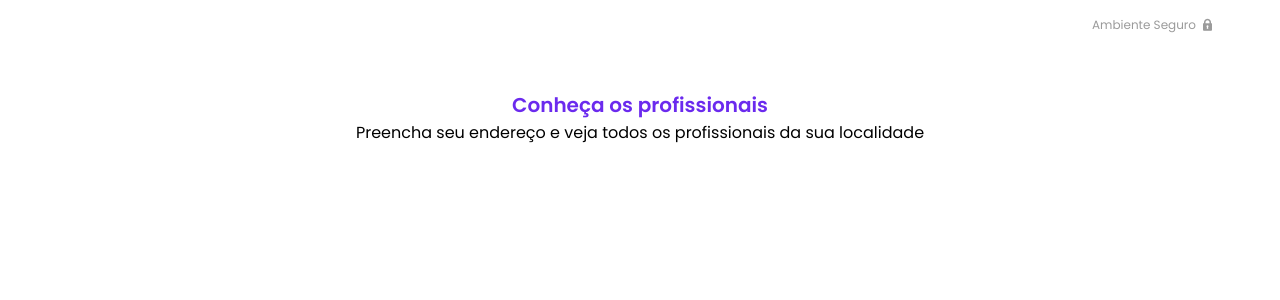
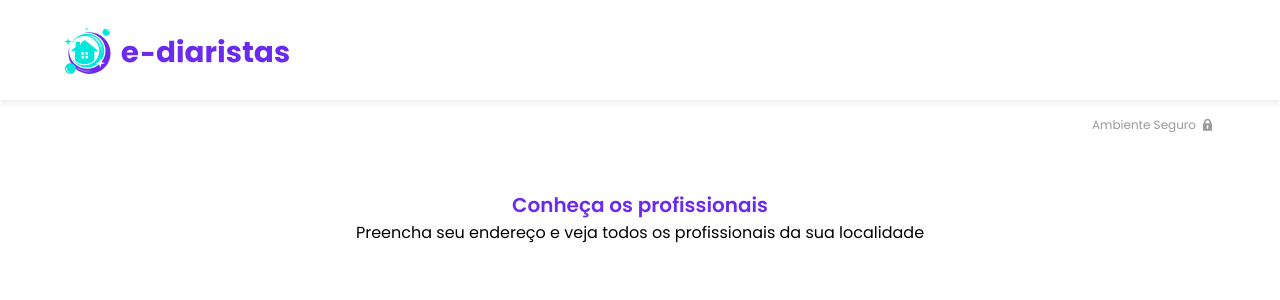
Before and after one commit to nathabonfim59/ediaristas, a Next.js app: page / in a window 1280 px wide. Shown: the top 300 px of the page. Built offline with nearby package versions, Linux system fonts and the light colour scheme.

Commit message:
add(components): Header - Adição de cabeçalho com container

```diff
--- a/src/pages/_app.tsx
+++ b/src/pages/_app.tsx
@@ -3,6 +3,7 @@
 import { ThemeProvider } from "@mui/material";
 import theme from "ui/themes/theme";
 import Head from "next/head";
+import Header from "ui/components/surfaces/Header/Header";
 
 function MyApp({ Component, pageProps }: AppProps) {
   return (
@@ -25,6 +26,7 @@
         />
       </Head>
       <ThemeProvider theme={theme}>
+        <Header />
         <Component {...pageProps} />
       </ThemeProvider>
     </>
--- /dev/null
+++ b/src/ui/components/surfaces/Header/Header.style.tsx
@@ -0,0 +1,28 @@
+import { styled } from "@mui/material/styles";
+import { AppBar } from "@mui/material";
+
+export const HeaderAppBar = styled(AppBar)`
+    background-color: ${({theme}) => theme.palette.background.paper};
+    box-shadow: 0px 5px 4px rgba(0, 0, 0, 0.05);
+
+    ${({ theme }) => theme.breakpoints.up('md')} {
+        .MuiToolbar-root {
+            height: 100px;
+        }
+    }
+
+    ${({ theme }) => theme.breakpoints.down('md')} {
+        .MuiToolbar-root {
+            display: flex;
+            justify-content: center;
+        }
+    }
+`;
+
+export const HeaderLogo = styled('img')`
+    height: 25px;
+
+    ${({ theme }) => theme.breakpoints.up('md')} {
+        height: 47px;
+    }
+`;
--- /dev/null
+++ b/src/ui/components/surfaces/Header/Header.tsx
@@ -0,0 +1,17 @@
+import { Container, Toolbar } from "@mui/material";
+import React from "react";
+import { HeaderAppBar, HeaderLogo } from "./Header.style";
+
+const Header: React.FC = () => {
+  return (
+    <HeaderAppBar
+        position={'sticky'}
+    >
+        <Toolbar component={Container}>
+            <HeaderLogo src={'/img/logos/logo.svg'} alt={'e-diaristas'}/>
+        </Toolbar>
+    </HeaderAppBar>
+  );
+};
+
+export default Header;
```
